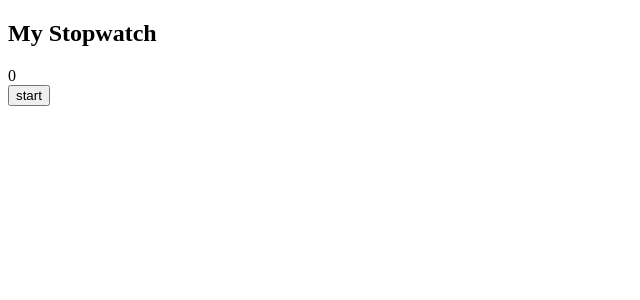
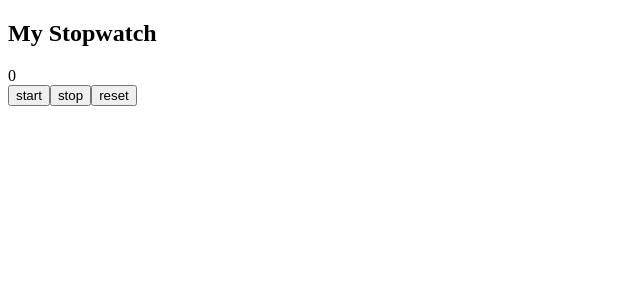
Before and after one commit to Shopify/eng-intern-assessment-react, a React app: page / in a window 1280 px wide. Shown: the top 300 px of the page, without its empty margins (0-640 px from the left). Built offline with nearby package versions, Linux system fonts and the light colour scheme.

Commit message:
added stop and reset button to test the functionality

```diff
--- a/src/StopWatch.tsx
+++ b/src/StopWatch.tsx
@@ -9,7 +9,17 @@ export default function StopWatch() {
 	const [lapCount, setLapCount] = useState(0)
 
 	const handleStart = () => {
+		setStart(true)
+	}
+
+	const handleStop = () => {
 		setStart(false)
+	}
+
+	const handleReset = () => {
+		setStart(false)
+		setTime(0)
+		setLapCount(0)
 	}
 
 	useEffect(() => {
@@ -20,6 +30,8 @@ export default function StopWatch() {
 		}
 	}, [time, start, lapCount])
 
+
+
     return(
         <div>
 			<div>
@@ -27,6 +39,8 @@ export default function StopWatch() {
 			</div>
 			<div>
 				<button onClick={handleStart}>start</button>
+				<button onClick={handleStop}>stop</button>
+				<button onClick={handleReset}>reset</button>
 				<StopWatchButton />
 			</div>
 			<div>
```
